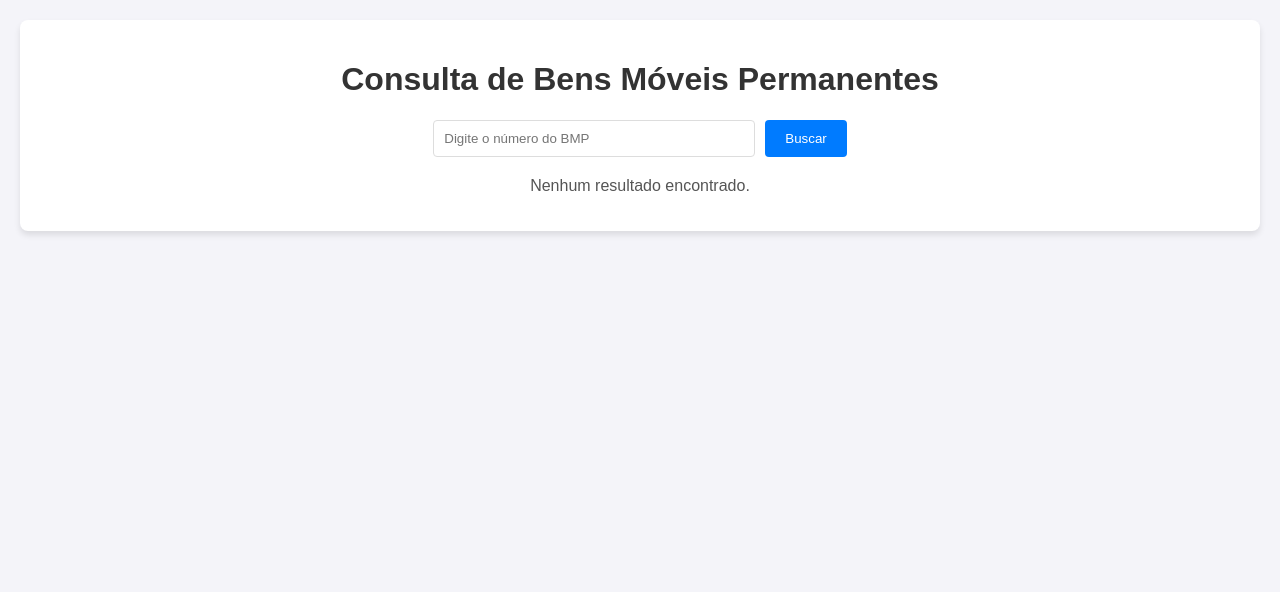
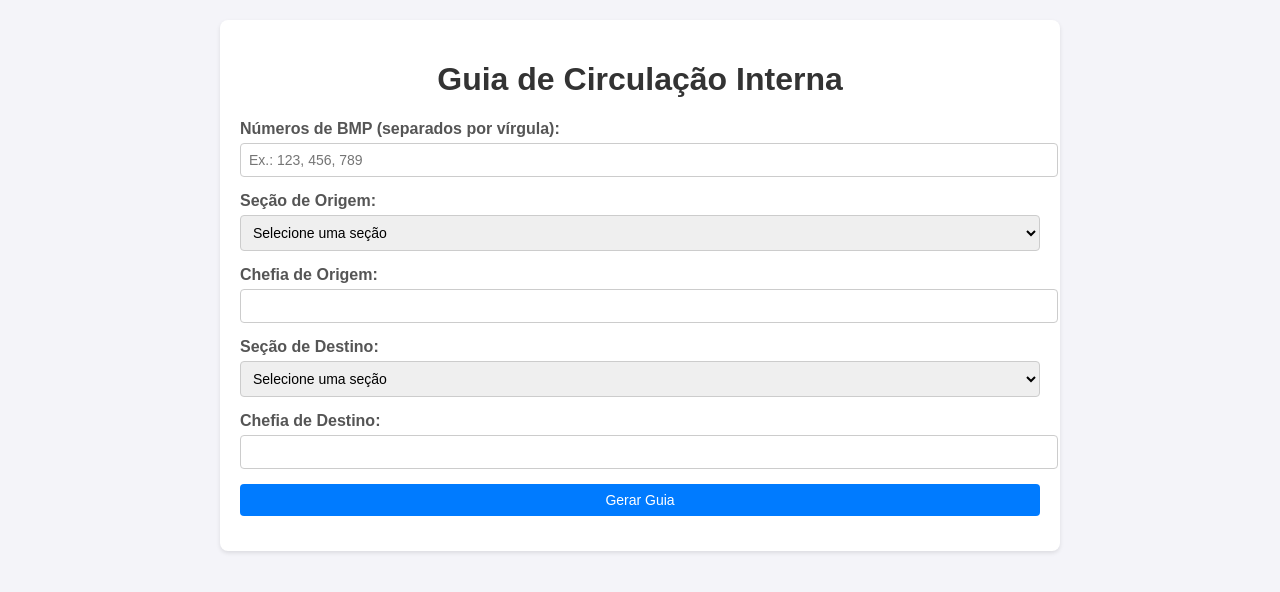
Before and after one commit to irapuanjr13/bmp, a Flask app: page / in a window 1280 px wide. Shown: the top 592 px of the page. Run offline with Flask 3, Linux system fonts and the light colour scheme; parts of the project's set-up code (start-up, migrations or seed data) failed here and were passed over.

Commit message:
Update index.html

```diff
--- a/templates/index.html
+++ b/templates/index.html
@@ -1,9 +1,9 @@
 <!DOCTYPE html>
-<html lang="pt-BR">
+<html lang="pt-br">
 <head>
     <meta charset="UTF-8">
     <meta name="viewport" content="width=device-width, initial-scale=1.0">
-    <title>BENS MOVEIS PERMANENTES</title>
+    <title>Guia de Circulação Interna</title>
     <style>
         body {
             font-family: Arial, sans-serif;
@@ -12,87 +12,137 @@
             padding: 0;
         }
         .container {
-            max-width: 1200px;
+            max-width: 800px;
             margin: 20px auto;
+            background: #fff;
             padding: 20px;
-            background: #ffffff;
-            box-shadow: 0px 4px 6px rgba(0, 0, 0, 0.1);
             border-radius: 8px;
+            box-shadow: 0 2px 4px rgba(0, 0, 0, 0.1);
         }
         h1 {
             text-align: center;
             color: #333;
         }
-        form {
-            display: flex;
-            justify-content: center;
-            margin-bottom: 20px;
+        .form-group {
+            margin-bottom: 15px;
         }
-        input[type="text"] {
-            width: 300px;
-            padding: 10px;
-            border: 1px solid #ddd;
+        label {
+            display: block;
+            margin-bottom: 5px;
+            font-weight: bold;
+            color: #555;
+        }
+        select, input[type="text"], input[type="number"], button {
+            width: 100%;
+            padding: 8px;
+            border: 1px solid #ccc;
             border-radius: 4px;
-            margin-right: 10px;
+            font-size: 14px;
         }
         button {
-            padding: 10px 20px;
-            background-color: #007BFF;
+            background-color: #007bff;
             color: #fff;
             border: none;
-            border-radius: 4px;
             cursor: pointer;
         }
         button:hover {
             background-color: #0056b3;
         }
-        .cards {
-            display: flex;
-            flex-wrap: wrap;
-            gap: 20px;
-            justify-content: center;
+        .error {
+            color: red;
+            font-size: 14px;
         }
-        .card {
-            background: #007BFF;
-            color: #ffffff;
-            padding: 20px;
-            border-radius: 8px;
-            box-shadow: 0px 4px 6px rgba(0, 0, 0, 0.1);
-            width: 300px;
-        }
-        .card h3 {
-            margin: 0 0 10px;
-            font-size: 1.5rem;
-        }
-        .card p {
-            margin: 5px 0;
+        .success {
+            color: green;
+            font-size: 14px;
         }
     </style>
 </head>
 <body>
     <div class="container">
-        <h1>Consulta de Bens Móveis Permanentes</h1>
-        <form method="POST" action="/">
-            <input type="text" name="bmp_query" placeholder="Digite o número do BMP" required />
-            <button type="submit">Buscar</button>
+        <h1>Guia de Circulação Interna</h1>
+        <form method="POST" action="/" id="guia-form">
+            <div class="form-group">
+                <label for="bmp_numbers">Números de BMP (separados por vírgula):</label>
+                <input type="text" id="bmp_numbers" name="bmp_numbers" placeholder="Ex.: 123, 456, 789">
+            </div>
+            <div class="form-group">
+                <label for="secao_origem">Seção de Origem:</label>
+                <select id="secao_origem" name="secao_origem">
+                    <option value="" disabled selected>Selecione uma seção</option>
+                    {% for secao in secoes_origem %}
+                        <option value="{{ secao }}">{{ secao }}</option>
+                    {% endfor %}
+                </select>
+            </div>
+            <div class="form-group">
+                <label for="chefia_origem">Chefia de Origem:</label>
+                <input type="text" id="chefia_origem" name="chefia_origem" readonly>
+            </div>
+            <div class="form-group">
+                <label for="secao_destino">Seção de Destino:</label>
+                <select id="secao_destino" name="secao_destino">
+                    <option value="" disabled selected>Selecione uma seção</option>
+                    {% for secao in secoes_destino %}
+                        <option value="{{ secao }}">{{ secao }}</option>
+                    {% endfor %}
+                </select>
+            </div>
+            <div class="form-group">
+                <label for="chefia_destino">Chefia de Destino:</label>
+                <input type="text" id="chefia_destino" name="chefia_destino" readonly>
+            </div>
+            <div class="form-group">
+                <button type="submit">Gerar Guia</button>
+            </div>
+            {% if error %}
+                <p class="error">{{ error }}</p>
+            {% endif %}
         </form>
+    </div>
 
-        <!-- Exibir os resultados somente se houver consulta -->
-        {% if results is not none and not results.empty %}
-            <div class="cards">
-                {% for _, row in results.iterrows() %}
-                    <div class="card">
-                        <h3>Nº BMP: {{ row['Nº BMP'] }}</h3>
-                        <p><strong>Nomeclatura:</strong> {{ row['NOMECLATURA/COMPONENTE'] }}</p>
-                        <p><strong>Número de Série:</strong> {{ row['Nº SERIE'] }}</p>
-                        <p><strong>Valor Atualizado:</strong> R$ {{ "{:,.2f}".format(row['VL. ATUALIZ.']) }}</p>
-                        <p><strong>Dependência:</strong> {{ row['DEPENDENCIA'] }}</p>
-                    </div>
-                {% endfor %}
-            </div>
-        {% elif results is not none %}
-            <p style="text-align: center; color: #555;">Nenhum resultado encontrado.</p>
-        {% endif %}
-    </div>
+    <script>
+        document.addEventListener("DOMContentLoaded", function () {
+            // Preenchimento automático da chefia de origem
+            document.getElementById("secao_origem").addEventListener("change", function () {
+                const secaoOrigem = this.value;
+
+                fetch("/autocomplete", {
+                    method: "POST",
+                    headers: {
+                        "Content-Type": "application/json",
+                    },
+                    body: JSON.stringify({ secao_origem: secaoOrigem }),
+                })
+                    .then((response) => response.json())
+                    .then((data) => {
+                        if (data.chefia_origem) {
+                            document.getElementById("chefia_origem").value = data.chefia_origem;
+                        }
+                    })
+                    .catch((error) => console.error("Erro no preenchimento automático:", error));
+            });
+
+            // Preenchimento automático da chefia de destino
+            document.getElementById("secao_destino").addEventListener("change", function () {
+                const secaoDestino = this.value;
+
+                fetch("/autocomplete", {
+                    method: "POST",
+                    headers: {
+                        "Content-Type": "application/json",
+                    },
+                    body: JSON.stringify({ secao_destino: secaoDestino }),
+                })
+                    .then((response) => response.json())
+                    .then((data) => {
+                        if (data.chefia_destino) {
+                            document.getElementById("chefia_destino").value = data.chefia_destino;
+                        }
+                    })
+                    .catch((error) => console.error("Erro no preenchimento automático:", error));
+            });
+        });
+    </script>
 </body>
 </html>
```
